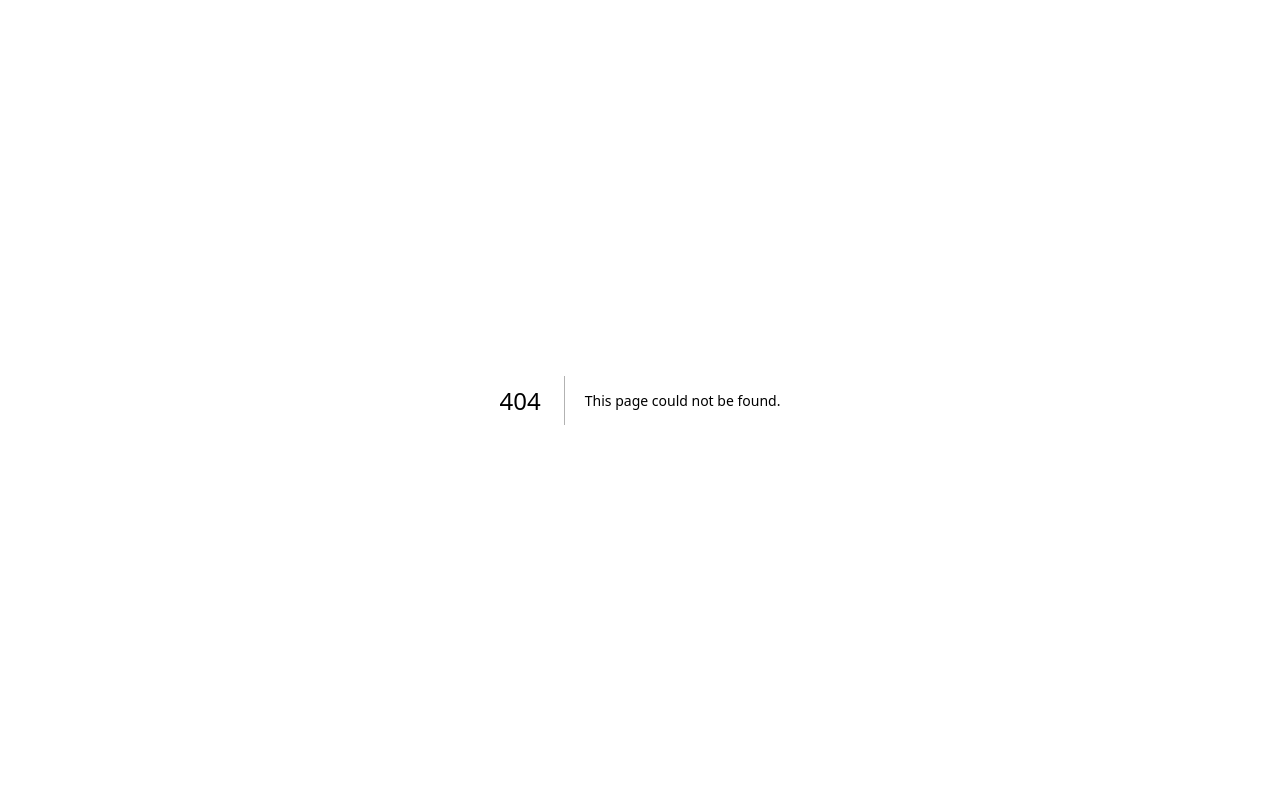
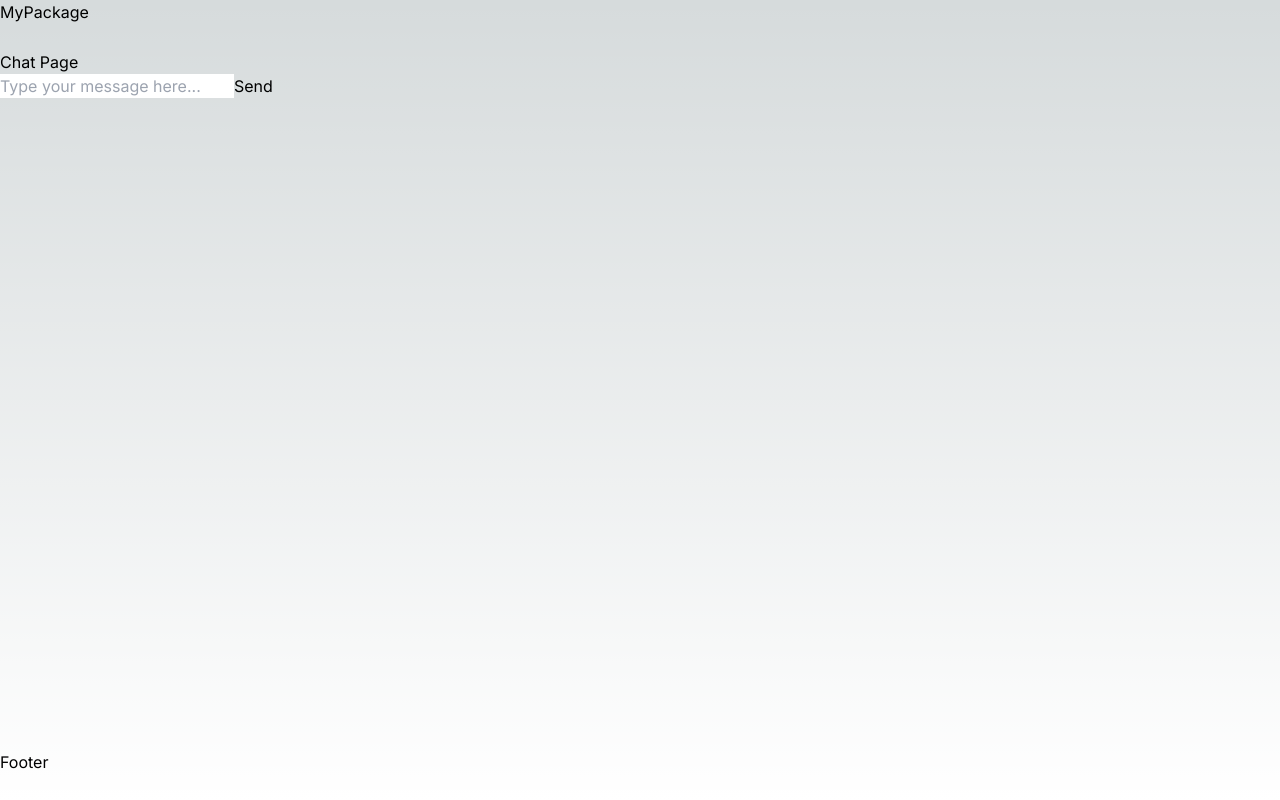
Before and after one commit to YashwanthReddyVeesarapu/MyPackage, a Next.js app: page /chat in a window 1280 px wide. Before the commit this address had no page. Built offline with nearby package versions, Linux system fonts and the light colour scheme.

Commit message:
first commit

```diff
--- /dev/null
+++ b/src/app/about/page.tsx
@@ -0,0 +1,10 @@
+import MainLayout from "@/layouts/MainLayout";
+import React from "react";
+
+type Props = {};
+
+const page = (props: Props) => {
+  return <MainLayout>About page</MainLayout>;
+};
+
+export default page;
--- /dev/null
+++ b/src/app/chat/page.tsx
@@ -0,0 +1,43 @@
+"use client";
+
+import MainLayout from "@/layouts/MainLayout";
+import React, { FormEvent, useState } from "react";
+
+type ChatMessage = {
+  role: string;
+  content: string;
+};
+
+const ChatPage = () => {
+  const [inputValue, setInputValue] = useState<string>("");
+  const [chatLog, setChatLog] = useState<Array<ChatMessage>>([]);
+
+  const handleSubmit = (event: FormEvent) => {
+    event.preventDefault();
+    setChatLog((prevLog: Array<ChatMessage>) => [
+      ...prevLog,
+      { role: "user", content: inputValue },
+    ]);
+    setInputValue("");
+  };
+
+  return (
+    <MainLayout>
+      <h2>Chat Page</h2>
+      {chatLog.map((m: ChatMessage, i: number) => (
+        <div key={i}>{m.content}</div>
+      ))}
+      <form onSubmit={(e) => handleSubmit(e)}>
+        <input
+          type="text"
+          placeholder="Type your message here..."
+          value={inputValue}
+          onChange={(e) => setInputValue(e.target.value)}
+        />
+        <button type="submit">Send</button>
+      </form>
+    </MainLayout>
+  );
+};
+
+export default ChatPage;
--- a/src/app/globals.css
+++ b/src/app/globals.css
@@ -6,6 +6,8 @@
   --foreground-rgb: 0, 0, 0;
   --background-start-rgb: 214, 219, 220;
   --background-end-rgb: 255, 255, 255;
+  --header-height: 50px;
+  --footer-height: 50px;
 }
 
 @media (prefers-color-scheme: dark) {
@@ -25,3 +27,14 @@ body {
     )
     rgb(var(--background-start-rgb));
 }
+
+header {
+  height: var(--header-height);
+}
+footer {
+  min-height: var(--footer-height);
+}
+
+main {
+  min-height: calc(100vh - var(--header-height) - var(--footer-height));
+}
--- /dev/null
+++ b/src/app/home/page.tsx
@@ -0,0 +1,7 @@
+import Header from "@/components/Header";
+import MainLayout from "@/layouts/MainLayout";
+import Image from "next/image";
+
+export default function HomePage() {
+  return <MainLayout>Home</MainLayout>;
+}
--- /dev/null
+++ b/src/app/login/page.tsx
@@ -0,0 +1,10 @@
+import MainLayout from "@/layouts/MainLayout";
+import React from "react";
+
+type Props = {};
+
+const LoginPage = (props: Props) => {
+  return <MainLayout>Login Page</MainLayout>;
+};
+
+export default LoginPage;
--- a/src/app/page.tsx
+++ b/src/app/page.tsx
@@ -1,113 +1,6 @@
-import Image from 'next/image'
+import MainLayout from "@/layouts/MainLayout";
+import Image from "next/image";
 
 export default function Home() {
-  return (
-    <main className="flex min-h-screen flex-col items-center justify-between p-24">
-      <div className="z-10 max-w-5xl w-full items-center justify-between font-mono text-sm lg:flex">
-        <p className="fixed left-0 top-0 flex w-full justify-center border-b border-gray-300 bg-gradient-to-b from-zinc-200 pb-6 pt-8 backdrop-blur-2xl dark:border-neutral-800 dark:bg-zinc-800/30 dark:from-inherit lg:static lg:w-auto  lg:rounded-xl lg:border lg:bg-gray-200 lg:p-4 lg:dark:bg-zinc-800/30">
-          Get started by editing&nbsp;
-          <code className="font-mono font-bold">src/app/page.tsx</code>
-        </p>
-        <div className="fixed bottom-0 left-0 flex h-48 w-full items-end justify-center bg-gradient-to-t from-white via-white dark:from-black dark:via-black lg:static lg:h-auto lg:w-auto lg:bg-none">
-          <a
-            className="pointer-events-none flex place-items-center gap-2 p-8 lg:pointer-events-auto lg:p-0"
-            href="https://vercel.com?utm_source=create-next-app&utm_medium=appdir-template&utm_campaign=create-next-app"
-            target="_blank"
-            rel="noopener noreferrer"
-          >
-            By{' '}
-            <Image
-              src="/vercel.svg"
-              alt="Vercel Logo"
-              className="dark:invert"
-              width={100}
-              height={24}
-              priority
-            />
-          </a>
-        </div>
-      </div>
-
-      <div className="relative flex place-items-center before:absolute before:h-[300px] before:w-[480px] before:-translate-x-1/2 before:rounded-full before:bg-gradient-radial before:from-white before:to-transparent before:blur-2xl before:content-[''] after:absolute after:-z-20 after:h-[180px] after:w-[240px] after:translate-x-1/3 after:bg-gradient-conic after:from-sky-200 after:via-blue-200 after:blur-2xl after:content-[''] before:dark:bg-gradient-to-br before:dark:from-transparent before:dark:to-blue-700 before:dark:opacity-10 after:dark:from-sky-900 after:dark:via-[#0141ff] after:dark:opacity-40 before:lg:h-[360px] z-[-1]">
-        <Image
-          className="relative dark:drop-shadow-[0_0_0.3rem_#ffffff70] dark:invert"
-          src="/next.svg"
-          alt="Next.js Logo"
-          width={180}
-          height={37}
-          priority
-        />
-      </div>
-
-      <div className="mb-32 grid text-center lg:max-w-5xl lg:w-full lg:mb-0 lg:grid-cols-4 lg:text-left">
-        <a
-          href="https://nextjs.org/docs?utm_source=create-next-app&utm_medium=appdir-template&utm_campaign=create-next-app"
-          className="group rounded-lg border border-transparent px-5 py-4 transition-colors hover:border-gray-300 hover:bg-gray-100 hover:dark:border-neutral-700 hover:dark:bg-neutral-800/30"
-          target="_blank"
-          rel="noopener noreferrer"
-        >
-          <h2 className={`mb-3 text-2xl font-semibold`}>
-            Docs{' '}
-            <span className="inline-block transition-transform group-hover:translate-x-1 motion-reduce:transform-none">
-              -&gt;
-            </span>
-          </h2>
-          <p className={`m-0 max-w-[30ch] text-sm opacity-50`}>
-            Find in-depth information about Next.js features and API.
-          </p>
-        </a>
-
-        <a
-          href="https://nextjs.org/learn?utm_source=create-next-app&utm_medium=appdir-template-tw&utm_campaign=create-next-app"
-          className="group rounded-lg border border-transparent px-5 py-4 transition-colors hover:border-gray-300 hover:bg-gray-100 hover:dark:border-neutral-700 hover:dark:bg-neutral-800/30"
-          target="_blank"
-          rel="noopener noreferrer"
-        >
-          <h2 className={`mb-3 text-2xl font-semibold`}>
-            Learn{' '}
-            <span className="inline-block transition-transform group-hover:translate-x-1 motion-reduce:transform-none">
-              -&gt;
-            </span>
-          </h2>
-          <p className={`m-0 max-w-[30ch] text-sm opacity-50`}>
-            Learn about Next.js in an interactive course with&nbsp;quizzes!
-          </p>
-        </a>
-
-        <a
-          href="https://vercel.com/templates?framework=next.js&utm_source=create-next-app&utm_medium=appdir-template&utm_campaign=create-next-app"
-          className="group rounded-lg border border-transparent px-5 py-4 transition-colors hover:border-gray-300 hover:bg-gray-100 hover:dark:border-neutral-700 hover:dark:bg-neutral-800/30"
-          target="_blank"
-          rel="noopener noreferrer"
-        >
-          <h2 className={`mb-3 text-2xl font-semibold`}>
-            Templates{' '}
-            <span className="inline-block transition-transform group-hover:translate-x-1 motion-reduce:transform-none">
-              -&gt;
-            </span>
-          </h2>
-          <p className={`m-0 max-w-[30ch] text-sm opacity-50`}>
-            Explore the Next.js 13 playground.
-          </p>
-        </a>
-
-        <a
-          href="https://vercel.com/new?utm_source=create-next-app&utm_medium=appdir-template&utm_campaign=create-next-app"
-          className="group rounded-lg border border-transparent px-5 py-4 transition-colors hover:border-gray-300 hover:bg-gray-100 hover:dark:border-neutral-700 hover:dark:bg-neutral-800/30"
-          target="_blank"
-          rel="noopener noreferrer"
-        >
-          <h2 className={`mb-3 text-2xl font-semibold`}>
-            Deploy{' '}
-            <span className="inline-block transition-transform group-hover:translate-x-1 motion-reduce:transform-none">
-              -&gt;
-            </span>
-          </h2>
-          <p className={`m-0 max-w-[30ch] text-sm opacity-50`}>
-            Instantly deploy your Next.js site to a shareable URL with Vercel.
-          </p>
-        </a>
-      </div>
-    </main>
-  )
+  return <MainLayout>Track My Package</MainLayout>;
 }
--- /dev/null
+++ b/src/app/register/page.tsx
@@ -0,0 +1,10 @@
+import MainLayout from "@/layouts/MainLayout";
+import React from "react";
+
+type Props = {};
+
+const RegisterPage = (props: Props) => {
+  return <MainLayout>Register Page</MainLayout>;
+};
+
+export default RegisterPage;
--- /dev/null
+++ b/src/components/Footer/index.tsx
@@ -0,0 +1,7 @@
+import React from "react";
+
+type Props = {};
+
+export default function Footer(props: Props) {
+  return <footer>Footer</footer>;
+}
--- /dev/null
+++ b/src/components/Header/index.tsx
@@ -0,0 +1,9 @@
+import Image from "next/image";
+
+export default function Header() {
+  return (
+    <header>
+      <h1>MyPackage</h1>
+    </header>
+  );
+}
--- /dev/null
+++ b/src/layouts/MainLayout.tsx
@@ -0,0 +1,18 @@
+import Footer from "@/components/Footer";
+import Header from "@/components/Header";
+
+import React from "react";
+
+export default function MainLayout({
+  children,
+}: {
+  children: React.ReactNode;
+}) {
+  return (
+    <>
+      <Header />
+      <main>{children}</main>
+      <Footer />
+    </>
+  );
+}
```
Also changed, not shown: 1 other file (tests, documents, lock files or other folders).
